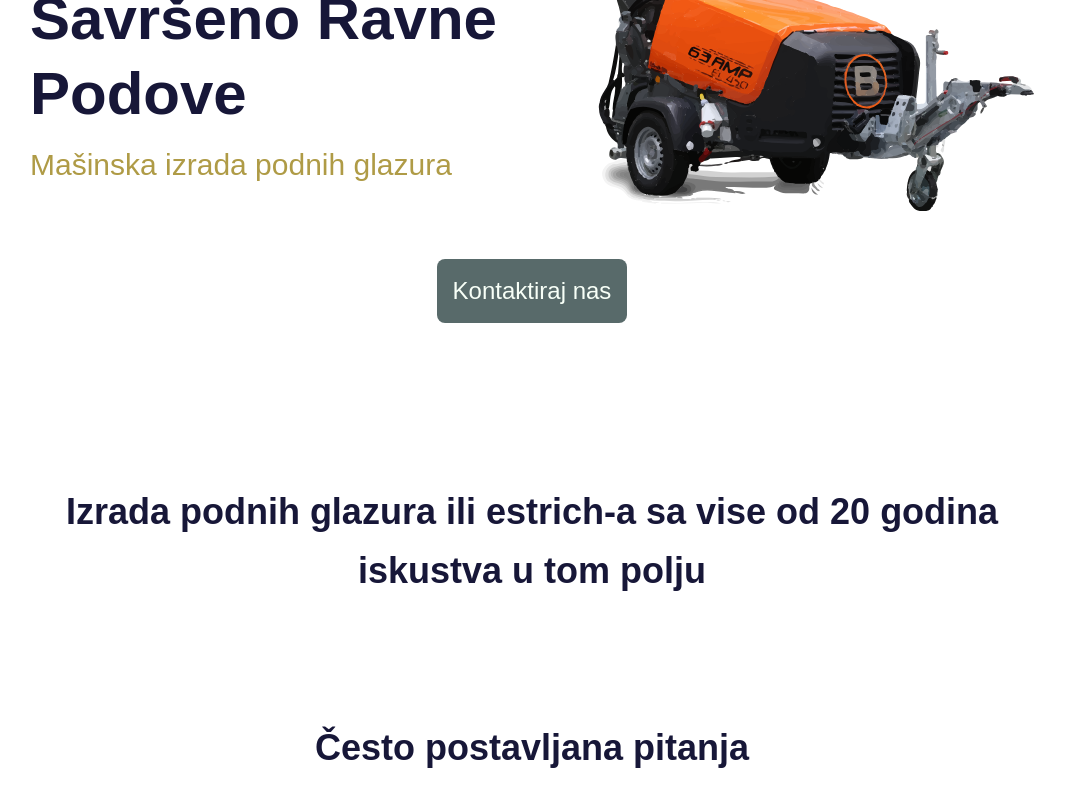
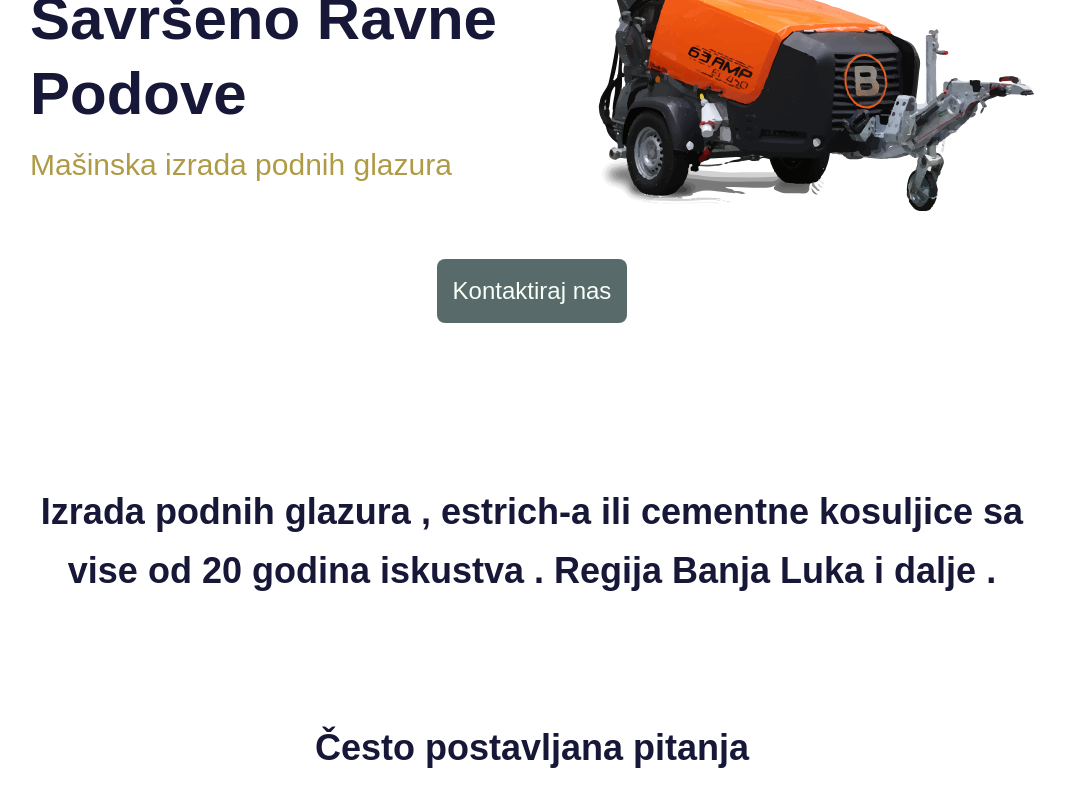
Before and after one commit to TepicDamjan/glazureCubak, a Next.js app: page / in a window 1280 px wide. Shown: the part 363-1160 px from the top of the page, without its empty margins (108-1173 px from the left). Built offline with nearby package versions, Linux system fonts and the light colour scheme.

Commit message:
v0.1.5.9
Text updated

```diff
--- a/src/app/page.tsx
+++ b/src/app/page.tsx
@@ -17,7 +17,7 @@ export default function Page(){
         "telephone": "+38765921847",
         "address": {
             "@type": "PostalAddress",
-            "addressLocality": "Trebinje",
+            "addressLocality": "Banja Luka",
             "addressCountry": "BA"
         },
         "url": "https://glazurecubak.com"
@@ -58,7 +58,7 @@ export default function Page(){
 
                 <div className='w-full'>
                     <h2 className='text-spaceIndigo text-2xl md:text-4xl text-center leading-relaxed font-bold'>
-                        Izrada podnih glazura ili estrich-a sa vise od 20 godina iskustva u tom polju
+                        Izrada podnih glazura , estrich-a ili cementne kosuljice sa vise od 20 godina iskustva . Regija Banja Luka i dalje .
                     </h2>
                 </div>
 
```
